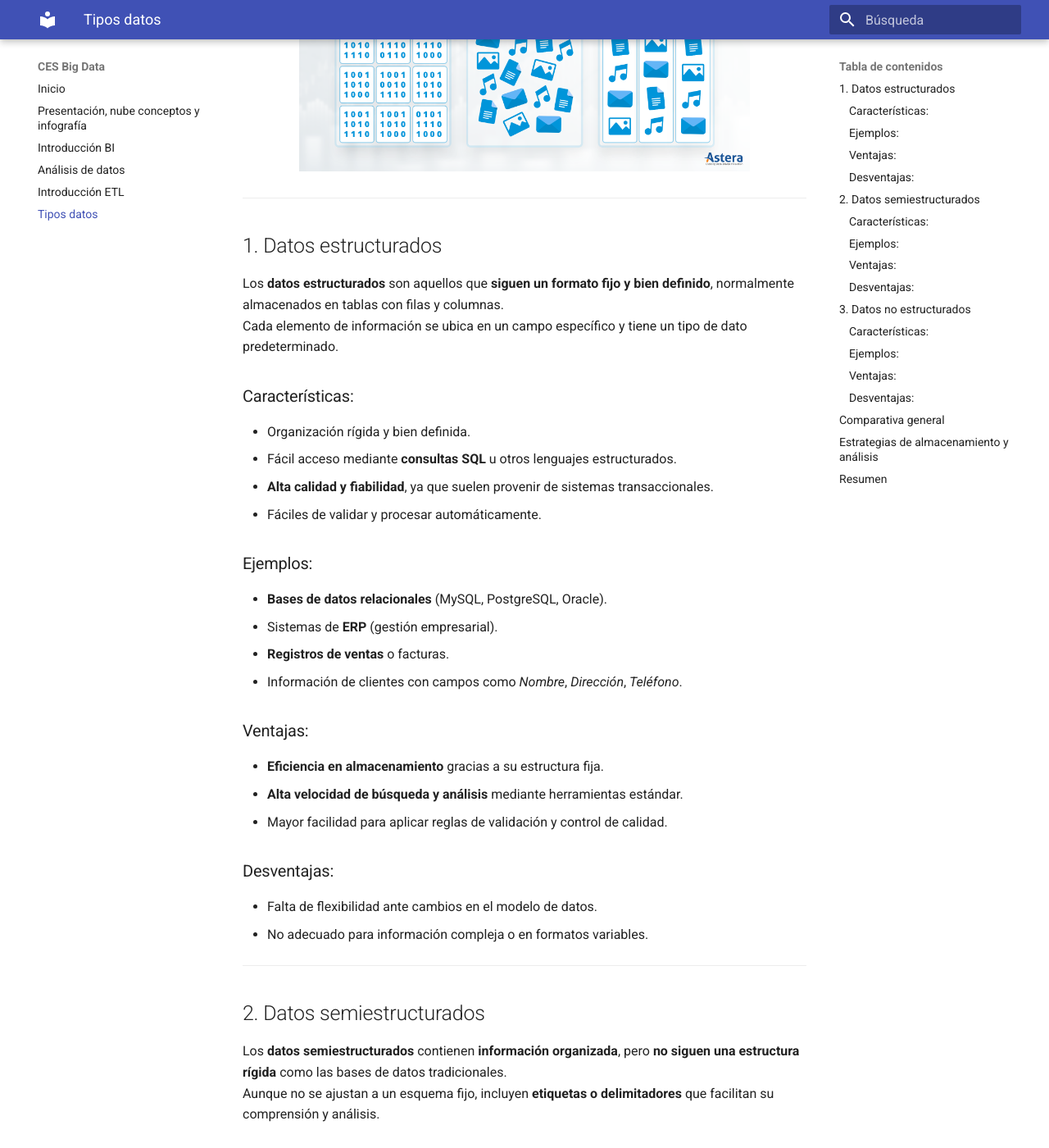
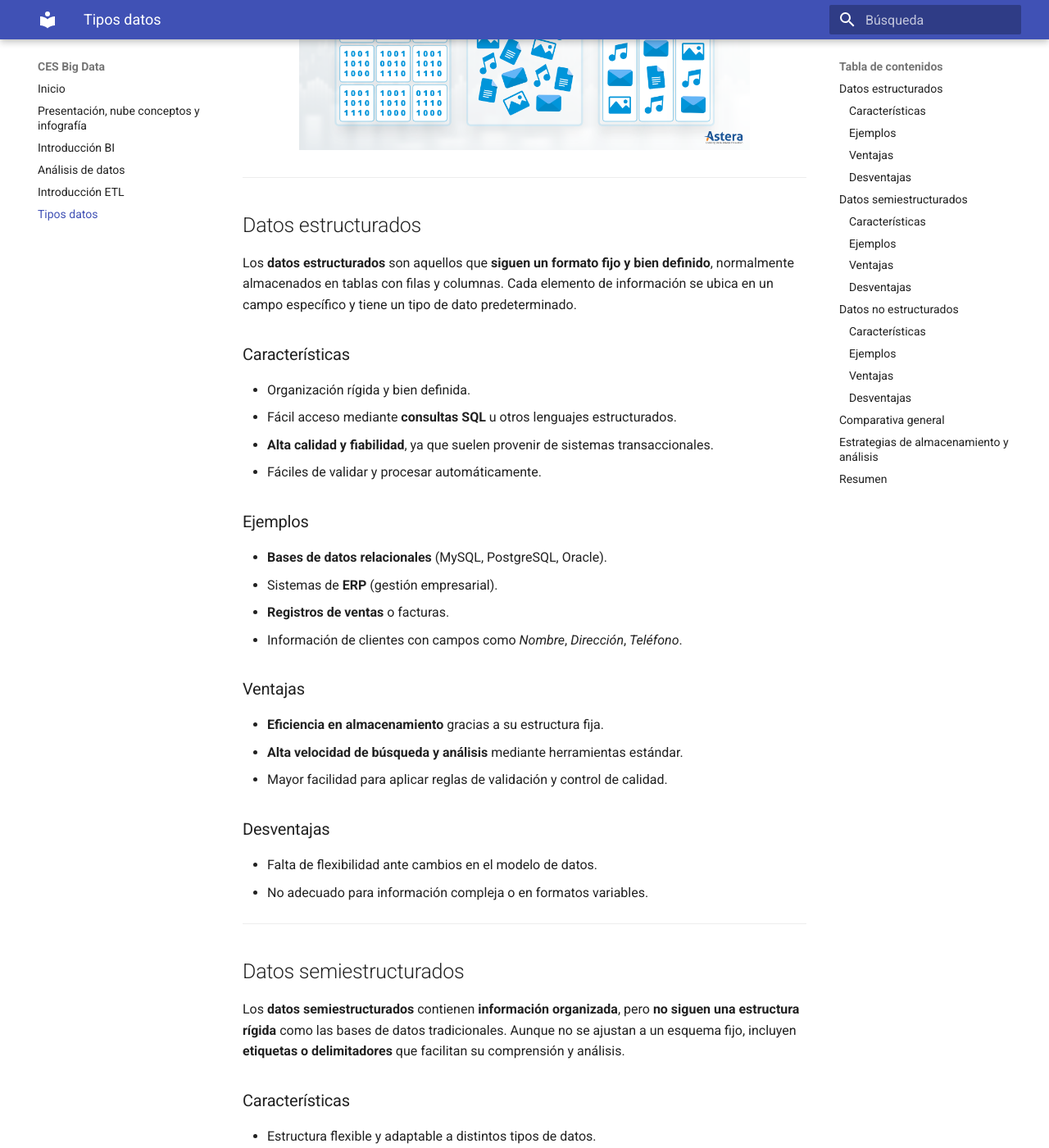
Before and after one commit to jorsodom/bigdata-sb, an MkDocs documentation site: the page built from docs/introduccionBI/tiposdedatos.md, in a window 1280 px wide and 1400 px high, scrolled down 466 px. Shown: the whole window at 82% size. Built offline with MkDocs 1.6.1 and Material for MkDocs 9.7.7, drawn with Linux system fonts in a browser that asks for light colours; some of the changed text lies outside the part shown.

Commit message:
uprgade images etl, tipos datos

```diff
--- a/docs/introduccionBI/tiposdedatos.md
+++ b/docs/introduccionBI/tiposdedatos.md
@@ -1,98 +1,98 @@
-# Tipos de Datos: Estructurados, Semiestructurados y No Estructurados
+# Tipos de Datos
 
 En el ámbito de la **ingeniería de datos** y el **Big Data**, los datos se clasifican principalmente en tres tipos:
-**estructurados**, **semiestructurados** y **no estructurados**.
+- **estructurados**,
+- **semiestructurados** y
+- **no estructurados**.
+
 Esta clasificación ayuda a definir la estrategia de almacenamiento, procesamiento y análisis que se debe aplicar en cada caso.
 
 <div align="center">
-<img src="../../img/introbi-tipos-1.png"  alt="Tipos de datos"
+<img src="../../img/introbi-tipos-1.png"  alt="Tipos de datosL    T"
 width="80%" />
 </div>
 
 ---
 
-## 1. Datos estructurados
+## Datos estructurados
 
-Los **datos estructurados** son aquellos que **siguen un formato fijo y bien definido**, normalmente almacenados en tablas con filas y columnas.
-Cada elemento de información se ubica en un campo específico y tiene un tipo de dato predeterminado.
+Los **datos estructurados** son aquellos que **siguen un formato fijo y bien definido**, normalmente almacenados en tablas con filas y columnas.  Cada elemento de información se ubica en un campo específico y tiene un tipo de dato predeterminado.
 
-### Características:
+### Características
 - Organización rígida y bien definida.
 - Fácil acceso mediante **consultas SQL** u otros lenguajes estructurados.
 - **Alta calidad y fiabilidad**, ya que suelen provenir de sistemas transaccionales.
 - Fáciles de validar y procesar automáticamente.
 
-### Ejemplos:
+### Ejemplos
 - **Bases de datos relacionales** (MySQL, PostgreSQL, Oracle).
 - Sistemas de **ERP** (gestión empresarial).
 - **Registros de ventas** o facturas.
 - Información de clientes con campos como *Nombre*, *Dirección*, *Teléfono*.
 
-### Ventajas:
+### Ventajas
 - **Eficiencia en almacenamiento** gracias a su estructura fija.
 - **Alta velocidad de búsqueda y análisis** mediante herramientas estándar.
 - Mayor facilidad para aplicar reglas de validación y control de calidad.
 
-### Desventajas:
+### Desventajas
 - Falta de flexibilidad ante cambios en el modelo de datos.
 - No adecuado para información compleja o en formatos variables.
 
 ---
 
-## 2. Datos semiestructurados
+## Datos semiestructurados
 
-Los **datos semiestructurados** contienen **información organizada**, pero **no siguen una estructura rígida** como las bases de datos tradicionales.
-Aunque no se ajustan a un esquema fijo, incluyen **etiquetas o delimitadores** que facilitan su comprensión y análisis.
+Los **datos semiestructurados** contienen **información organizada**, pero **no siguen una estructura rígida** como las bases de datos tradicionales. Aunque no se ajustan a un esquema fijo, incluyen **etiquetas o delimitadores** que facilitan su comprensión y análisis.
 
-### Características:
+### Características
 - Estructura flexible y adaptable a distintos tipos de datos.
 - Uso de **metadatos** para describir la información.
 - Más complejos de procesar que los estructurados, pero más manejables que los no estructurados.
 - Muy comunes en entornos **web y aplicaciones modernas**.
 
-### Ejemplos:
+### Ejemplos
 - **JSON** (JavaScript Object Notation).
 - **XML** (Extensible Markup Language).
 - Archivos de **logs** con campos dinámicos.
 - Datos provenientes de **APIs**.
 - Información de sensores en **IoT** (Internet of Things).
 
-### Ventajas:
+### Ventajas
 - Mayor **flexibilidad** en la forma de representar la información.
 - Facilidad de **integración entre sistemas** con distintos formatos.
 - Permiten evolución gradual de los datos sin cambios drásticos en el modelo.
 
-### Desventajas:
+### Desventajas
 - Mayor **complejidad de análisis** respecto a datos estructurados.
 - Necesidad de herramientas específicas para la transformación y normalización.
 - Posibilidad de **inconsistencias** en los datos si no se gestionan correctamente.
 
 ---
 
-## 3. Datos no estructurados
+## Datos no estructurados
 
-Los **datos no estructurados** no siguen ningún modelo predefinido ni contienen una organización clara.
-Representan la mayor parte de la información generada actualmente, especialmente en entornos digitales y redes sociales.
+Los **datos no estructurados** no siguen ningún modelo predefinido ni contienen una organización clara. Representan la mayor parte de la información generada actualmente, especialmente en entornos digitales y redes sociales.
 
-### Características:
+### Características
 - Sin esquema fijo, cada archivo o documento puede tener un formato diferente.
 - Gran **variedad de formatos**: texto libre, imágenes, audio, video, etc.
 - Dificultad para su **procesamiento y análisis automático**.
 - Necesidad de técnicas avanzadas como **Machine Learning** o **Procesamiento de Lenguaje Natural (NLP)** para extraer valor.
 
-### Ejemplos:
+### Ejemplos
 - **Imágenes y videos** (fotografías, grabaciones, cámaras de seguridad).
 - **Documentos de texto libre** (Word, PDF, correos electrónicos).
 - **Publicaciones en redes sociales** (Twitter, Facebook, Instagram).
 - Grabaciones de **audio** (llamadas, música, notas de voz).
 - Datos de **sensores en bruto**.
 
-### Ventajas:
+### Ventajas
 - Representan la **información más abundante** y rica en contexto.
 - Permiten capturar datos complejos que no caben en modelos estructurados.
 - Fuente clave para técnicas avanzadas de **analítica predictiva** e **inteligencia artificial**.
 
-### Desventajas:
+### Desventajas
 - **Difíciles de almacenar y procesar** con herramientas tradicionales.
 - Necesitan gran capacidad de cómputo y almacenamiento.
 - Alto costo en tiempo y recursos para limpieza y preparación.
@@ -114,49 +114,49 @@
 
 ## Estrategias de almacenamiento y análisis
 
-Cada tipo de dato requiere un enfoque específico en su gestión:
+Cada tipo de dato requiere un enfoque específico en su gestión.
 
 - **Estructurados**:
-
-<div align="center">
-<img src="../../img/introbi-tipos-2.png"  alt="Tipos de datos"
-width="80%" />
-</div>
 
   - Bases de datos relacionales (SQL).
   - Data Warehouses para análisis empresarial.
 
+<div align="center">
+<img src="../../img/introbi-tipos-2.png"  alt="Tipos de datos"
+width="60%" />
+</div>
+
 - **Semiestructurados**:
+    - Bases de datos **NoSQL** (MongoDB, Cassandra).
+    - Herramientas de integración y transformación (ETL/ELT).
 
 <div align="center">
 <img src="../../img/introbi-tipos-3.png"  alt="Tipos de datos"
-width="80%" />
+width="60%" />
 </div>
 
-  - Bases de datos **NoSQL** (MongoDB, Cassandra).
-  - Herramientas de integración y transformación (ETL/ELT).
-
 - **No estructurados**:
+    - Sistemas de archivos distribuidos como **Hadoop HDFS**.
+    - **Data Lakes** para almacenamiento masivo.
+    - Algoritmos de IA y ML para análisis avanzado.
 
 <div align="center">
 <img src="../../img/introbi-tipos-4.png"  alt="Tipos de datos"
-width="80%" />
+width="60%" />
 </div>
 <div align="center">
 <img src="../../img/introbi-tipos-5.png"  alt="Tipos de datos"
-width="80%" />
+width="60%" />
 </div>
-
-  - Sistemas de archivos distribuidos como **Hadoop HDFS**.
-  - **Data Lakes** para almacenamiento masivo.
-  - Algoritmos de IA y ML para análisis avanzado.
 
 ---
 
 ## Resumen
 
-1. **Datos estructurados**: ideales para información tabular y bien definida.
-2. **Datos semiestructurados**: flexibles y adaptables, puente entre lo estructurado y lo no estructurado.
-3. **Datos no estructurados**: mayor volumen y riqueza, pero requieren técnicas avanzadas para extraer valor.
+- **Datos estructurados**: ideales para información tabular y bien definida.
+
+- **Datos semiestructurados**: flexibles y adaptables, puente entre lo estructurado y lo no estructurado.
+
+- **Datos no estructurados**: mayor volumen y riqueza, pero requieren técnicas avanzadas para extraer valor.
 
 > En el mundo actual, la **mayoría de los datos generados son no estructurados**, por lo que las empresas deben prepararse para trabajar con ellos mediante herramientas de **Big Data** y **tecnologías de inteligencia artificial**.
```
Also changed, not shown: docs/introduccionBI/BIIntroduccion.md (+9 -0 lines).
